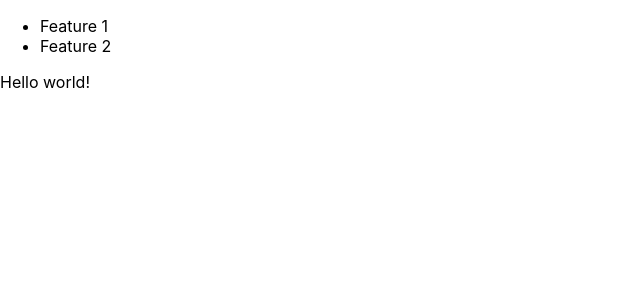
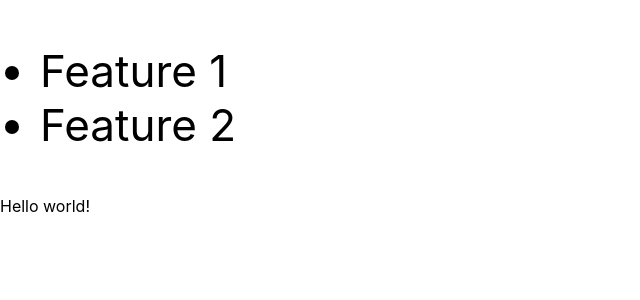
Before and after one commit to juliajungle/hackathon-yellow, a React (Create React App) app: page / in a window 1280 px wide. Shown: the top 300 px of the page, without its empty margins (0-640 px from the left). Built offline with nearby package versions, Linux system fonts and the light colour scheme.

Commit message:
added styled-components

```diff
--- a/package.json
+++ b/package.json
@@ -34,5 +34,8 @@
       "last 1 firefox version",
       "last 1 safari version"
     ]
+  },
+  "devDependencies": {
+    "styled-components": "^5.2.3"
   }
 }
--- a/src/App.js
+++ b/src/App.js
@@ -5,7 +5,7 @@ function App() {
     <div className="App">
       <header className="App-header"></header>
       <div>
-        <Nav></Nav>
+        <Nav />
         <p>Hello world!</p>
       </div>
     </div>
--- a/src/components/Nav.js
+++ b/src/components/Nav.js
@@ -1,8 +1,22 @@
+import styled from "styled-components";
+
+const StyledNav = styled.nav`
+  font-size: 44px;
+
+  ul {
+  }
+
+  li {
+  }
+`;
+
 export const Nav = () => {
   return (
-    <ul>
-      <li>Feature 1</li>
-      <li>Feature 2</li>
-    </ul>
+    <StyledNav>
+      <ul>
+        <li>Feature 1</li>
+        <li>Feature 2</li>
+      </ul>
+    </StyledNav>
   );
 };
```
Also changed, not shown: 1 other file (tests, documents, lock files or other folders).
